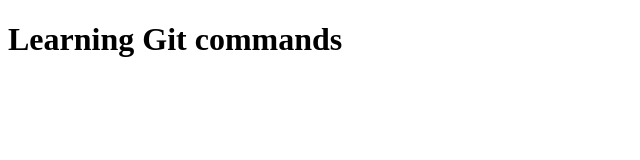
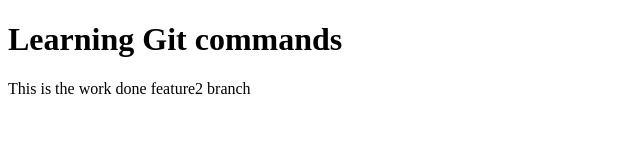
Before and after one commit to NehaNousheen-07/Another_One, a plain HTML site: page index.html in a window 1280 px wide. Shown: the whole page, without its empty margins (0-640 px from the left). Drawn offline with Linux system fonts and the light colour scheme.

Commit message:
Added a paragraph

```diff
--- a/index.html
+++ b/index.html
@@ -7,5 +7,6 @@
 </head>
 <body>
     <h1>Learning Git commands</h1>
+    <p>This is the work done feature2 branch</p>
 </body>
 </html>
```
